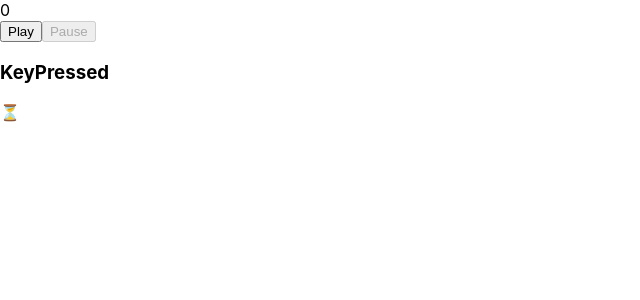
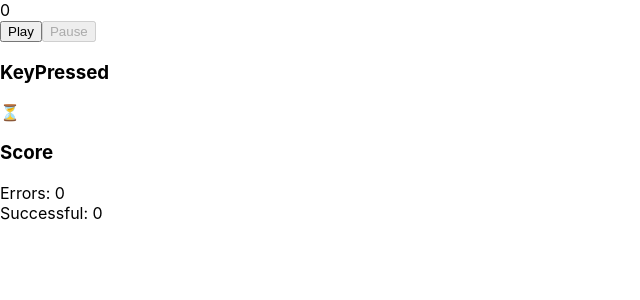
Before and after one commit to Yarklim/react_practice-redux_toolkit, a React (Vite) app: page / in a window 1280 px wide. Shown: the top 300 px of the page, without its empty margins (0-640 px from the left). Built offline with nearby package versions, Linux system fonts and the light colour scheme.

Commit message:
added Score

```diff
--- a/src/components/Playground/Playground.tsx
+++ b/src/components/Playground/Playground.tsx
@@ -8,6 +8,7 @@ import { INTERVAL_TIME } from "./constants"
 import Controls from "./components/Controls"
 import RandomKeys from "./components/RandomKeys"
 import KeyPressed from "./components/KeyPressed"
+import Score from "./components/Score"
 
 const Playground: React.FC = () => {
   const state = useAppSelector((state) => state.playground)
@@ -42,6 +43,7 @@ const Playground: React.FC = () => {
       />
       <RandomKeys isTimerActive={isTimerActive} />
       <KeyPressed isTimerActive={isTimerActive} />
+      <Score />
     </div>
   )
 }
--- /dev/null
+++ b/src/components/Playground/components/Score/Score.tsx
@@ -0,0 +1,16 @@
+import { useAppSelector } from "../../../../app/hooks"
+
+const Score: React.FC = () => {
+  const state = useAppSelector((state) => state.playground)
+
+  return (
+    <div>
+      <h3>Score</h3>
+      <span>Errors: {state.totalUnsuccessful}</span>
+      <br />
+      <span>Successful: {state.totalSuccessful}</span>
+    </div>
+  )
+}
+
+export default Score
--- /dev/null
+++ b/src/components/Playground/components/Score/index.ts
@@ -0,0 +1 @@
+export { default } from "./Score"
```
